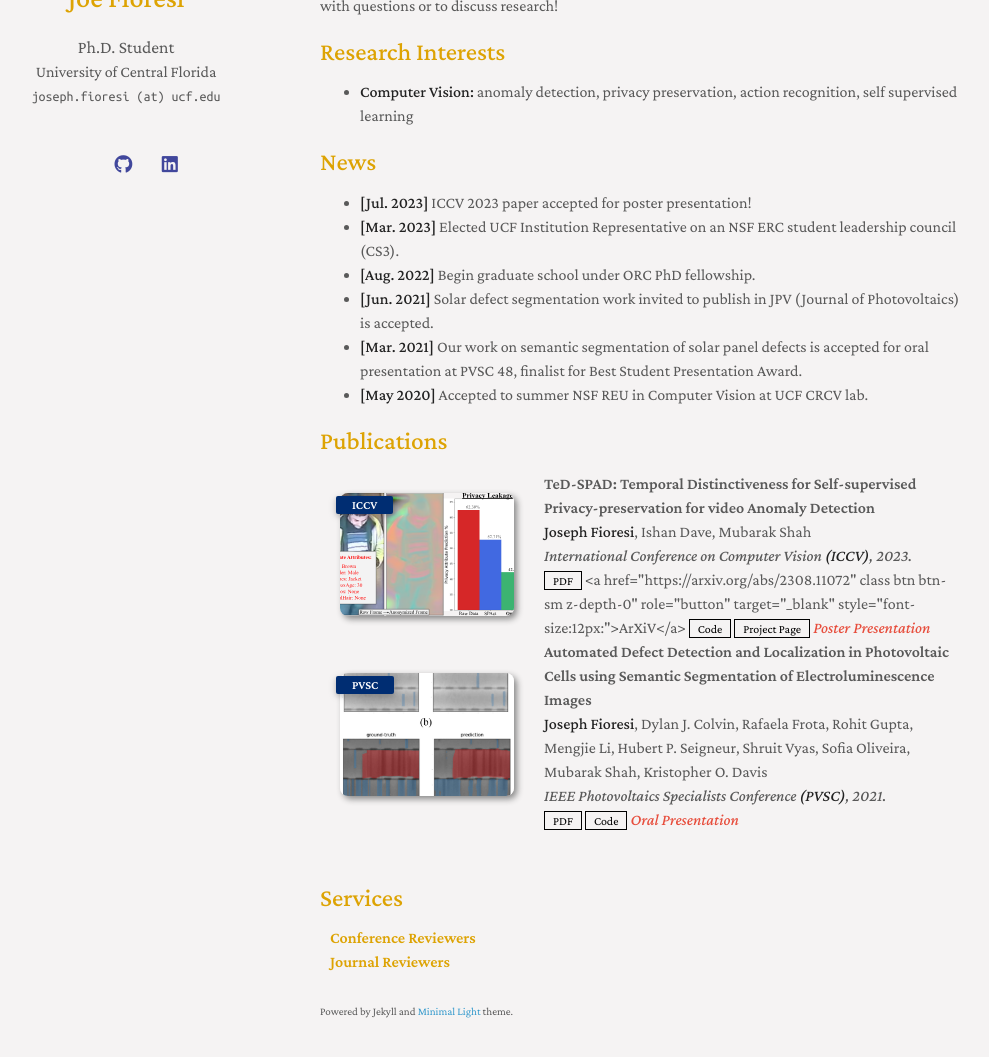
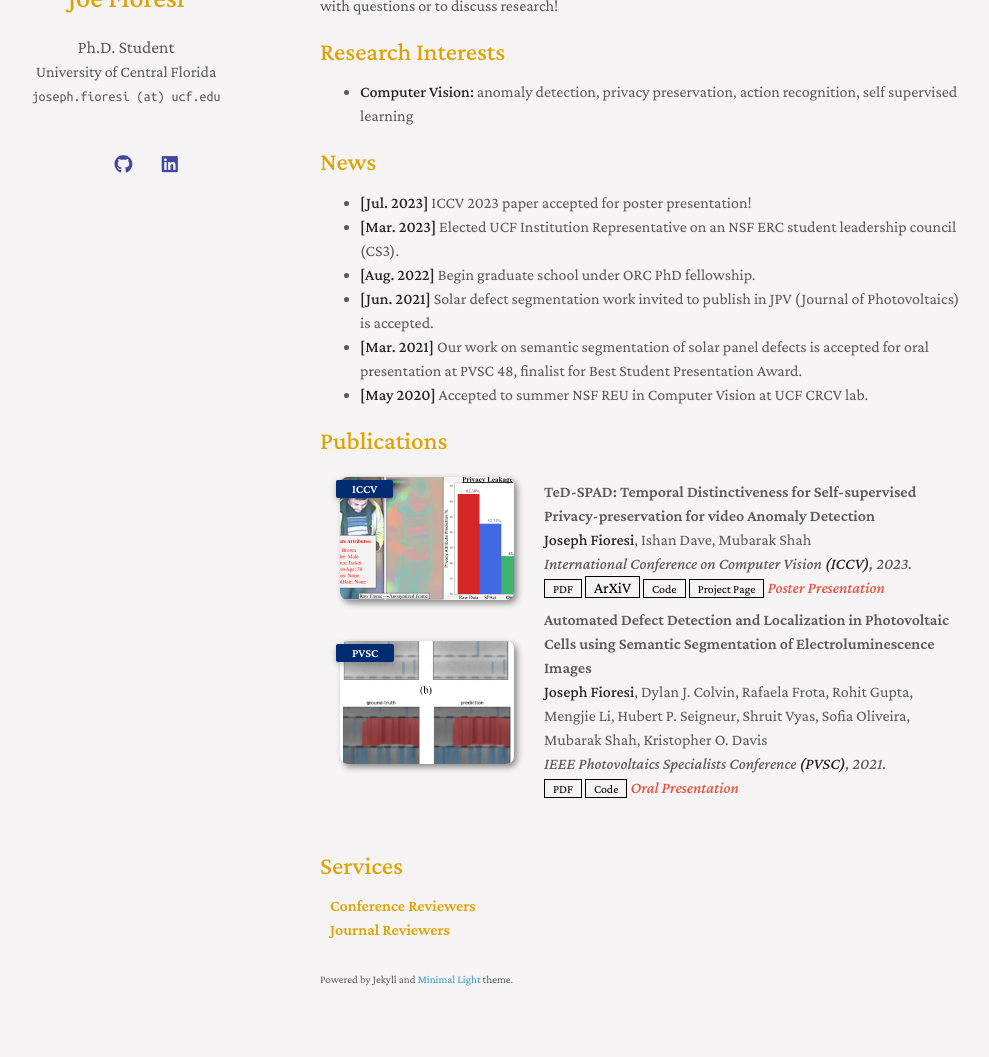
Before and after one commit to joefioresi718/joefioresi718.github.io, a Jekyll site: the page built from index.md, in a window 1280 px wide and 1360 px high, cut to the strip 268-1325 px from the top of the window. Shown: the whole strip, without its empty margins (150-1139 px from the left). Built offline with Jekyll 4.4.1, drawn with Linux system fonts in a browser that asks for light colours; nearby versions of some CDN libraries; a style sheet for code colours, icons or effects is not loaded; our own code applies the rules of GitHub Pages for plain Markdown files.

Commit message:
color changes, arxiv button fix

```diff
--- a/_includes/publications.md
+++ b/_includes/publications.md
@@ -16,7 +16,7 @@
     <div class="periodical"><em>International Conference on Computer Vision <strong>(ICCV)</strong>, 2023.</em></div>
     <div class="links">
       <a href="./assets/files/ted_spad_arxiv.pdf" class="btn btn-sm z-depth-0" role="button" target="_blank" style="font-size:12px;">PDF</a>
-      <a href="https://arxiv.org/abs/2308.11072" class btn btn-sm z-depth-0" role="button" target="_blank" style="font-size:12px:">ArXiV</a>
+      <a href="https://arxiv.org/abs/2308.11072" class="btn btn-sm z-depth-0" role="button" target="_blank" style="font-size:12px:">ArXiV</a>
       <a href="https://github.com/UCF-CRCV/TeD-SPAD" class="btn btn-sm z-depth-0" role="button" target="_blank" style="font-size:12px;">Code</a>
       <a href="https://joefioresi718.github.io/TeD-SPAD_webpage/" class="btn btn-sm z-depth-0" role="button" target="_blank" style="font-size:12px;">Project Page</a>
 <!--       <a href="https://dblp.uni-trier.de/rec/conf/cvpr/LiuSLSS20.html?view=bibtex" class="btn btn-sm z-depth-0" role="button" target="_blank" style="font-size:12px;">BibTex</a> -->
--- a/_layouts/homepage.html
+++ b/_layouts/homepage.html
@@ -29,7 +29,7 @@
     {% if site.enable_crcv_logo %}
     <lightonly>
       <div id="head1o2">
-      <div id="myheader" style="BACKGROUND:#dadbdf ;MARGIN: 0px auto; height: 57px;">
+      <div id="myheader" style="BACKGROUND:#f5f3f3 ;MARGIN: 0px auto; height: 57px;">
 
       <a href="https://www.crcv.ucf.edu/"><img style=" margin-bottom:10pt;margin-top:10pt;margin-left:17%;" width="245" src="./assets/img/crcv_topbar_logo.png"></a>
 
```
